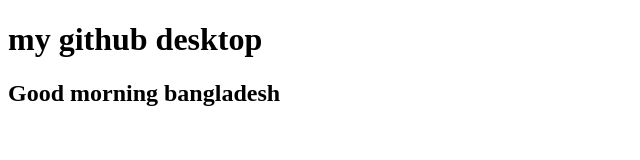
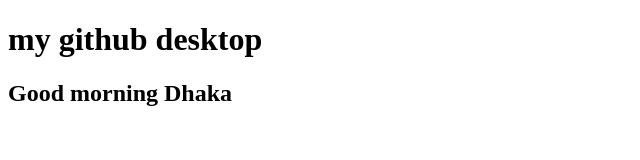
Before and after one commit to sohag4700/my-website-github, a plain HTML site: page index.html in a window 1280 px wide. Shown: the whole page, without its empty margins (0-640 px from the left). Drawn offline with Linux system fonts and the light colour scheme.

Commit message:
Update index.html

```diff
--- a/index.html
+++ b/index.html
@@ -8,6 +8,6 @@
 </head>
 <body>
     <h1> my github desktop</h1>
-    <h2>Good morning bangladesh </h2>
+    <h2>Good morning Dhaka </h2>
 </body>
 </html>
```
